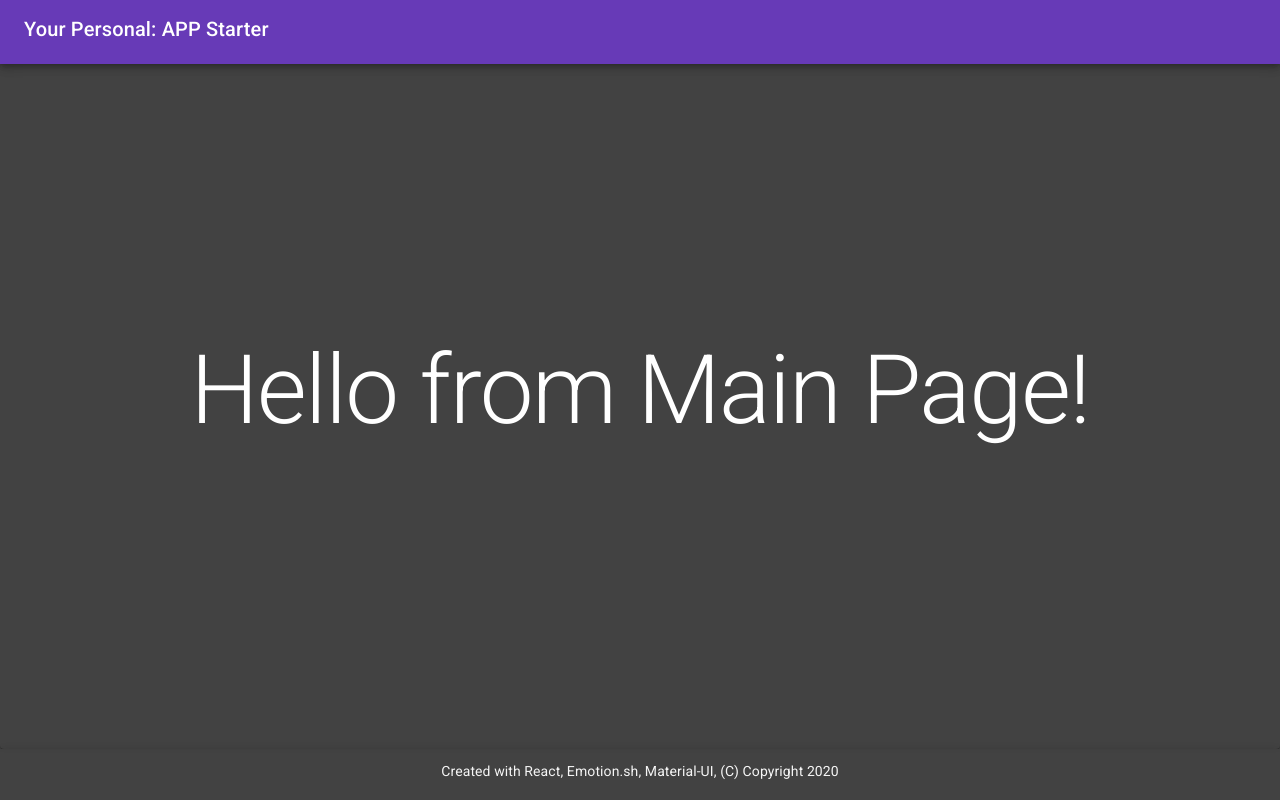
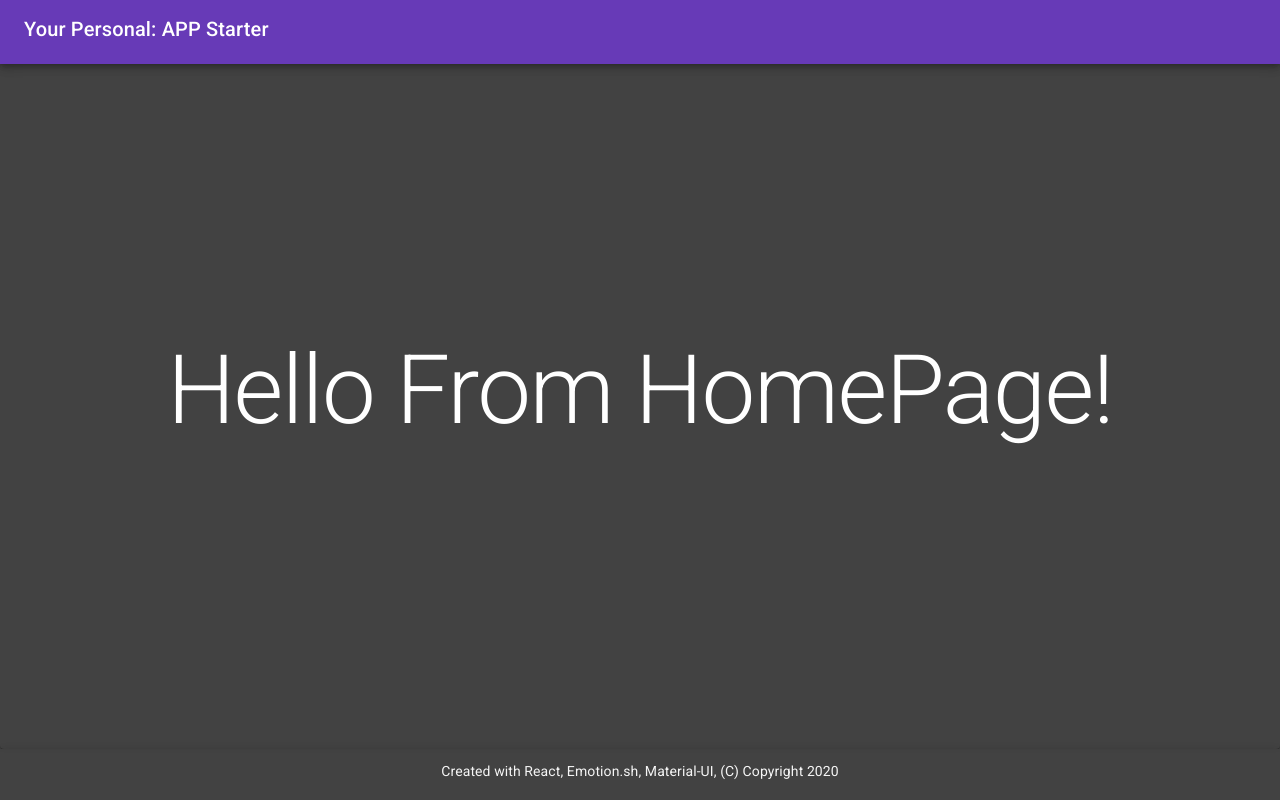
Before and after one commit to jakub0227/lorem-ipsum-generator, a React (Create React App) app: page / in a window 1280 px wide. Built offline with nearby package versions, Linux system fonts and the light colour scheme.

Commit message:
Start new template app, basic layout with Browser Router, Material-UI, Emotion

```diff
--- a/src/App.tsx
+++ b/src/App.tsx
@@ -3,6 +3,7 @@ import {BrowserRouter, Route, Switch} from 'react-router-dom'
 import {StylesProvider, Typography} from '@material-ui/core'
 import {Layout} from './hoc/Layout/Layout'
 import {Theme} from './hoc/Theme/Theme'
+import {HomePage} from './pages/HomePage/HomePage'
 
 export const App: FC = () => {
 
@@ -13,9 +14,7 @@ export const App: FC = () => {
 					<Layout>
 						<Switch>
 							<Route exact path='/'>
-								<Typography variant='h1'>
-									Hello from Main Page!
-								</Typography>
+								<HomePage/>
 							</Route>
 							<Route>
 								<Typography variant='h1'>
--- /dev/null
+++ b/src/pages/HomePage/HomePage.tsx
@@ -0,0 +1,12 @@
+import {FC} from 'react'
+import {Container, Typography} from '@material-ui/core'
+
+export const HomePage: FC = () => {
+	return (
+		<Container>
+			<Typography variant='h1'>
+				Hello From HomePage!
+			</Typography>
+		</Container>
+	)
+}
```
